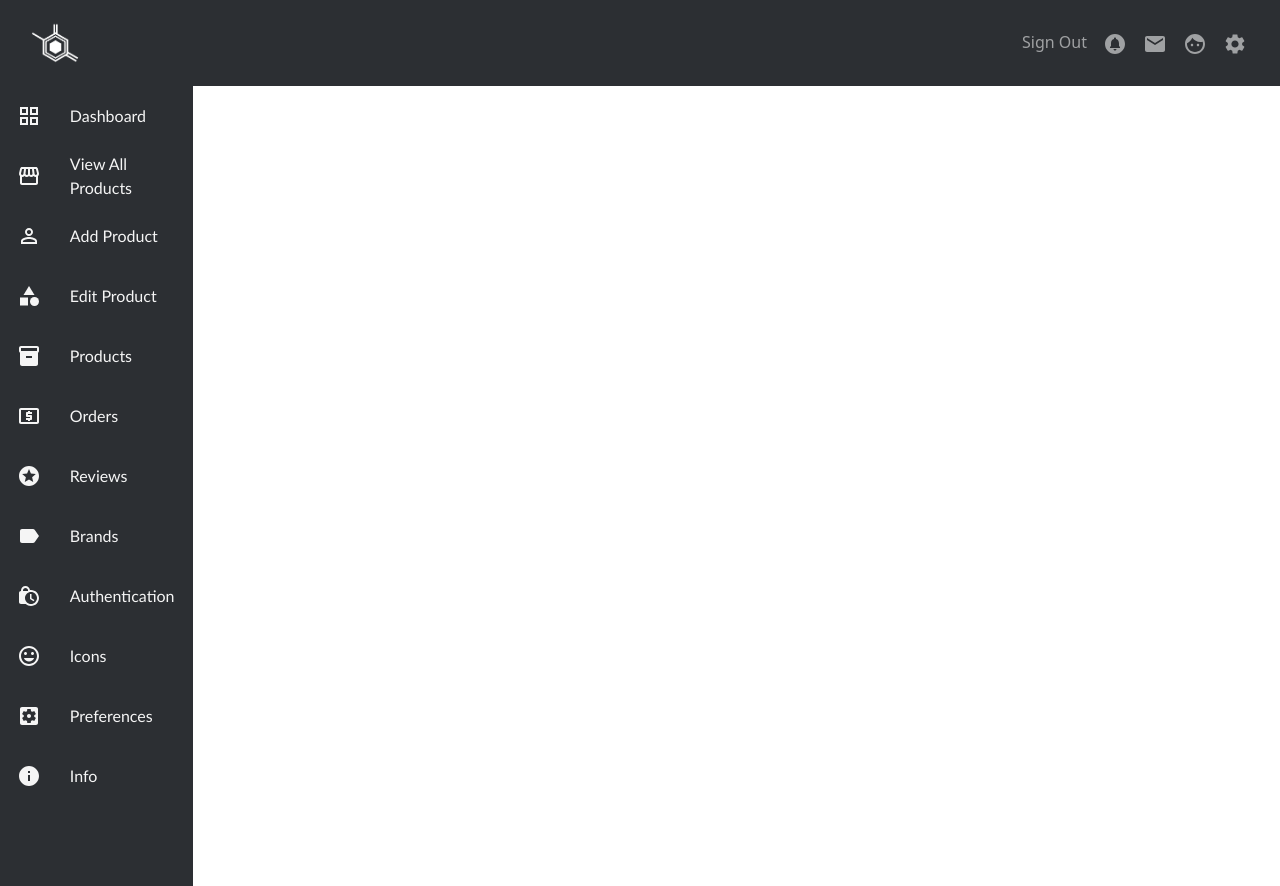
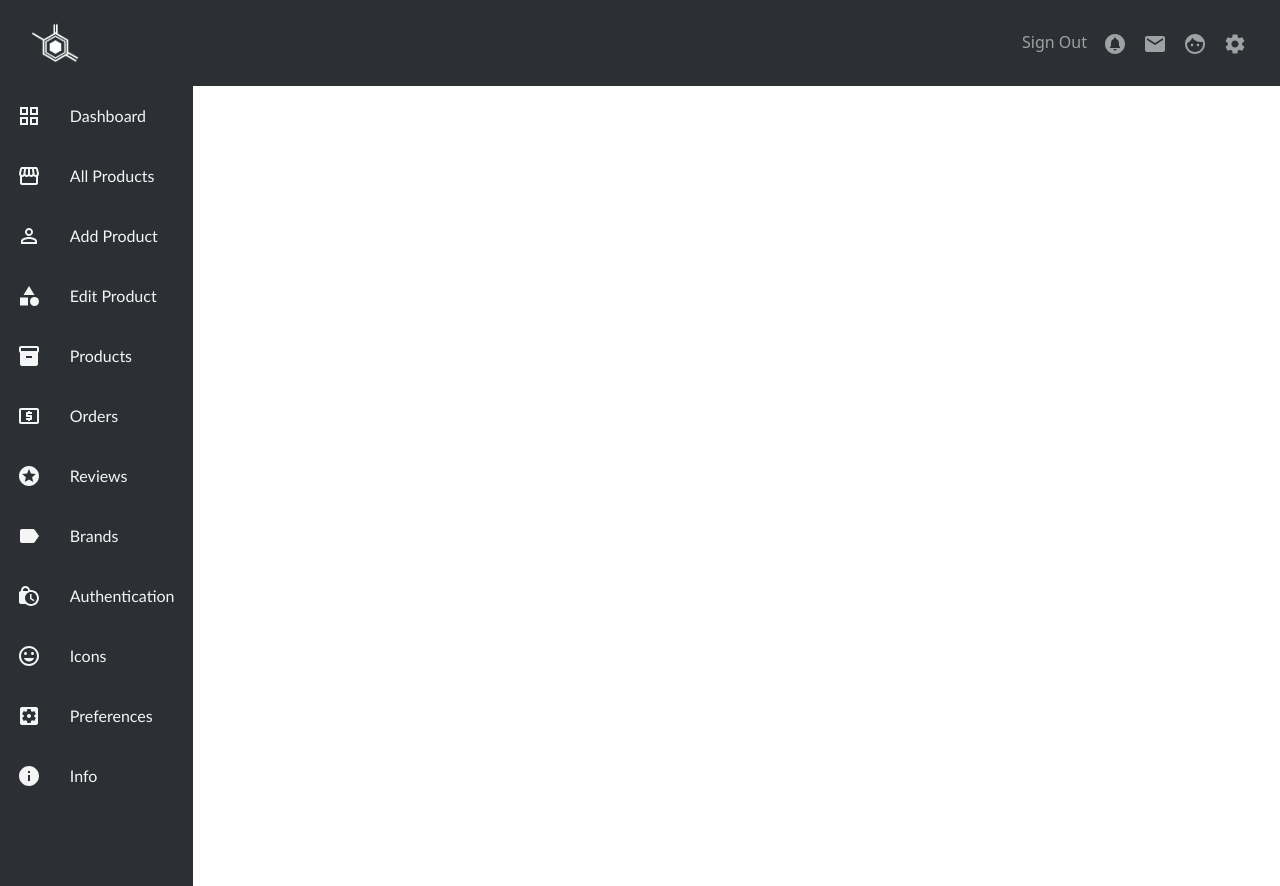
Before and after one commit to Franc-DMIT/dmit2008-assessment-fodebee-mart, a React (Create React App) app: page /settings in a window 1280 px wide. Built offline with nearby package versions, Linux system fonts and the light colour scheme; no server answers; sample sign-in values are in the browser's storage.

Commit message:
fix some ui

```diff
--- a/src/components/sidebar/SidebarData.js
+++ b/src/components/sidebar/SidebarData.js
@@ -21,7 +21,7 @@ export const SidebarData = [
     },
 
     {
-        title: "View All Products",
+        title: "All Products",
         icon: <StorefrontIcon />,
         link: "/view"
     },
```
